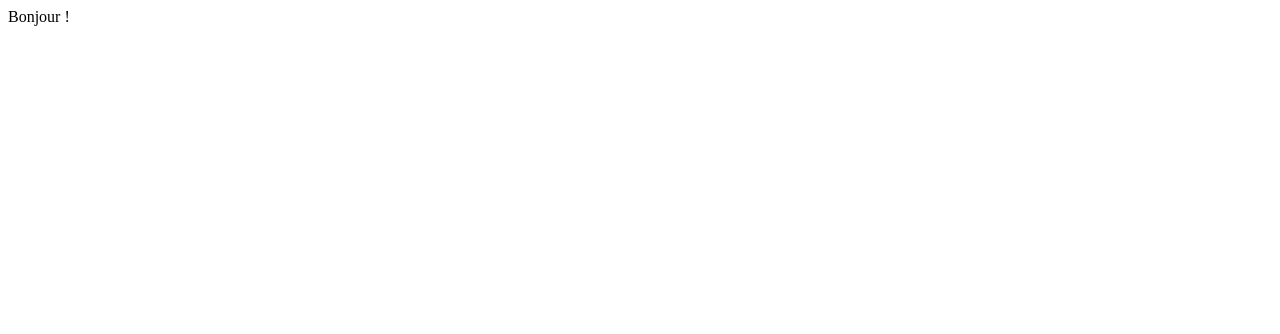
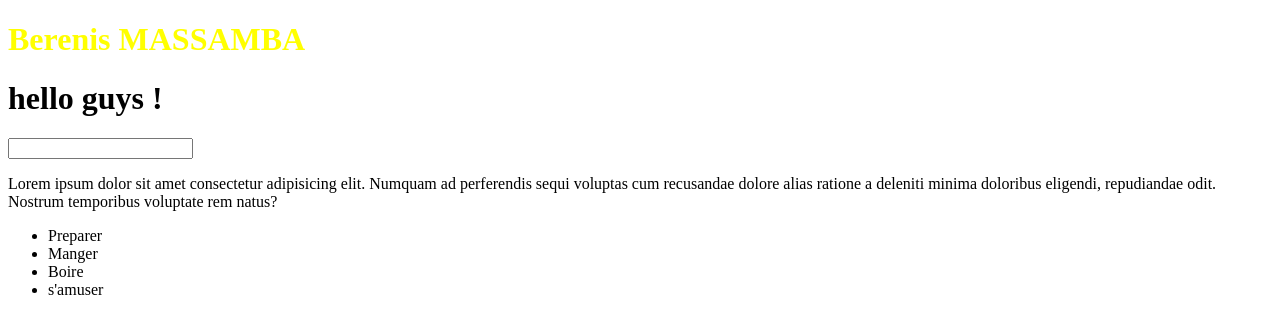
Before and after one commit to dzeko003/FormationReact, a React (Vite) app: page / in a window 1280 px wide. Shown: the top 334 px of the page. Built offline with nearby package versions, Linux system fonts and the light colour scheme.

Commit message:
La syntaxe JSX

```diff
--- a/src/App.jsx
+++ b/src/App.jsx
@@ -1,9 +1,45 @@
+const title = "Bonjour les gens";
+const style = { color: "red", backgroundColor: "blue" };
+
+const todos = [
+  "Preparer",
+  'Manger',
+  "Boire" ,
+  "s'amuser"
+]
+
+function App() {
+  const handleClick = (e) => {
+    e.preventDefault();
+    e.stopPropagation();
+    alert(" j'ai cliqué sur le titre");
+  };
+
+  return (
+    <>
+      <Title color="yellow" content="Berenis MASSAMBA"/>
+      <Title>hello guys !</Title>
+      <input type="text" />
+      <p>
+        Lorem ipsum dolor sit amet consectetur adipisicing elit. Numquam ad
+        perferendis sequi voluptas cum recusandae dolore alias ratione a
+        deleniti minima doloribus eligendi, repudiandae odit. Nostrum temporibus
+        voluptate rem natus?
+      </p>
+      <ul>
+        {todos.map(todo => <li key={todo}>{todo}</li>)}
+      </ul>
+    </>
+  );
+}
 
 
-function App() {
-
-
-  return "Bonjour !"
+const Title = ({color , content, children}) => {
+  return (
+    <>
+      <h1 style={{color : color}}>{content}</h1>
+      <h1 style={{color : color}}>{children}</h1>
+    </>
+  )
 }
-
-export default App
+export default App;
```
